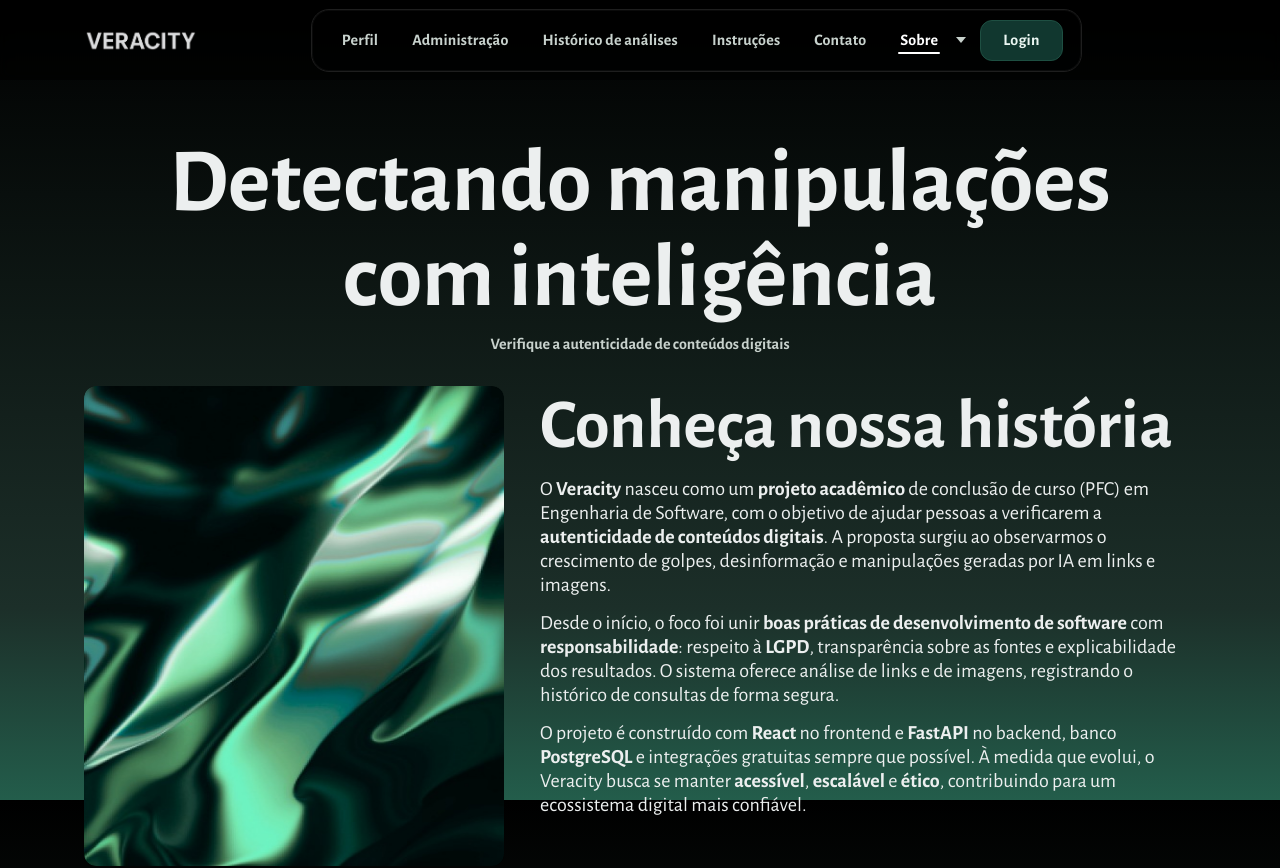
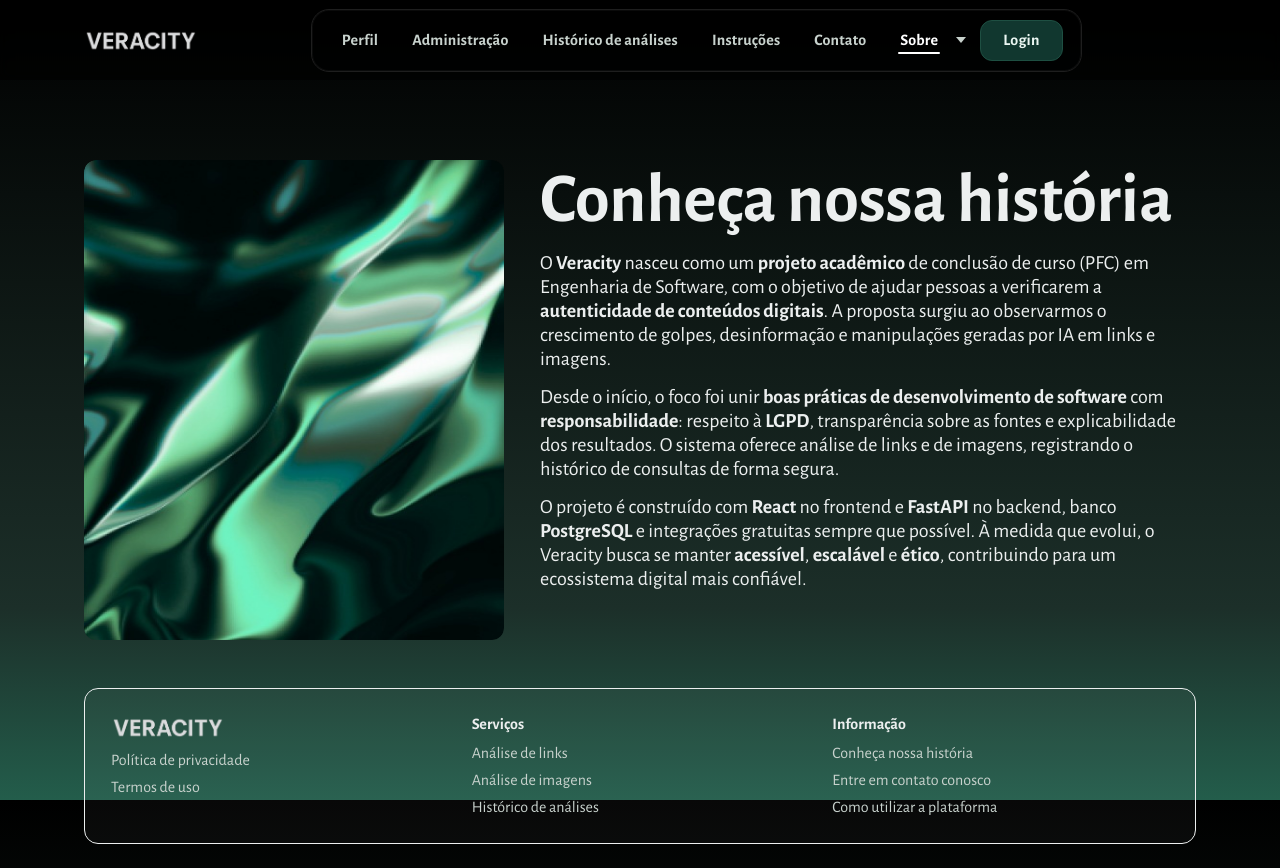
Before and after one commit to veracity-pfc/veracity-web, a React (Vite) app: page /about in a window 1280 px wide. Shown: the top 868 px of the page. Built offline with nearby package versions, Linux system fonts and the light colour scheme.

Commit message:
Ajustes no título das páginas

```diff
--- a/src/pages/About.jsx
+++ b/src/pages/About.jsx
@@ -4,12 +4,7 @@
 export default function About() {
   return (
     <main className="container">
-      <section className="hero">
-        <h1>Detectando manipulações<br />com inteligência</h1>
-        <p className="sub">Verifique a autenticidade de conteúdos digitais</p>
-      </section>
-
-      <section className="about-section">
+      <section className="about-section page-offset">
         <div className="about-grid">
           <div className="about-image-wrap">
             <img className="about-image" src={cover} alt="Arte do projeto Veracity" />
--- a/src/pages/Contact.jsx
+++ b/src/pages/Contact.jsx
@@ -6,12 +6,7 @@
 
   return (
     <main>
-      <section className="hero">
-        <h1>Detectando manipulações<br />com inteligência</h1>
-        <p className="sub">Verifique a autenticidade de conteúdos digitais</p>
-      </section>
-
-      <section className="contact-section container">
+      <section className="contact-section container page-offset">
         <div className="contact-grid">
           <div className="contact-image-wrap">
             <img className="contact-image" src={cover} alt="Arte ilustrativa de contato" />
--- a/src/pages/Instructions.jsx
+++ b/src/pages/Instructions.jsx
@@ -76,10 +76,8 @@
   return (
     <main>
       <section className="hero">
-        <h1>Detectando manipulações<br/>com inteligência</h1>
-        <p className="sub">Verifique a autenticidade de conteúdos digitais</p>
+        <h1 class="instructions-h1">Como utilizar a plataforma</h1>
       </section>
-
       <Steps title="Análise de links" steps={linkSteps} />
       <Steps title="Análise de imagens" steps={imageSteps} />
     </main>
--- a/src/styles/globals.css
+++ b/src/styles/globals.css
@@ -43,6 +43,10 @@
   max-width: var(--container);
   margin-inline: auto;
   padding-inline: 28px;
+}
+
+.page-offset {
+  padding-top: 80px;
 }
 
 .site-header {
@@ -471,6 +475,9 @@
   font-weight: 900;
 }
 
+.instructions-h1 {
+  font-size: 60px !important;
+}
 .steps-wrap {
   border-radius: 14px;
   background: #1e1d1d;
```
